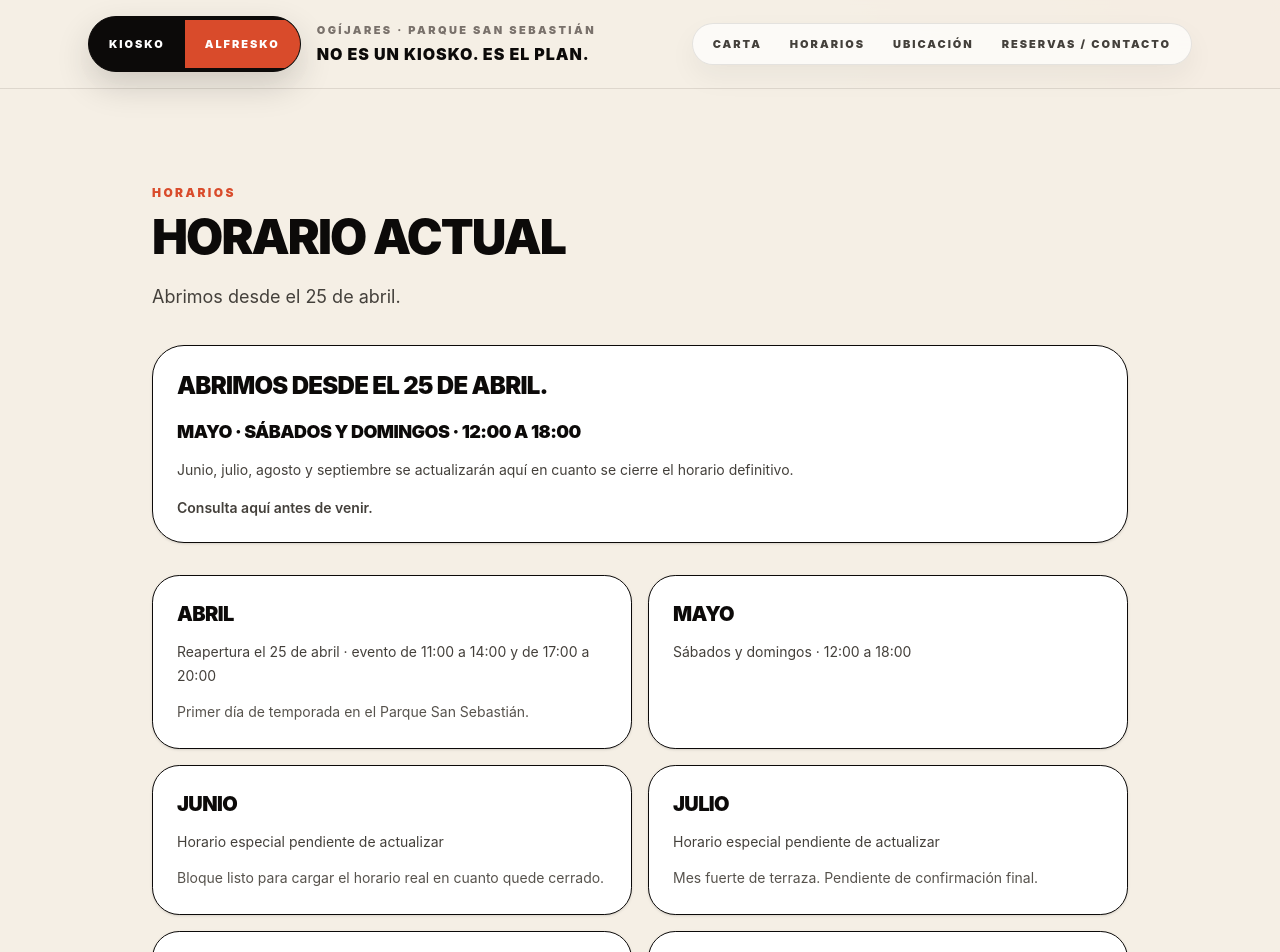
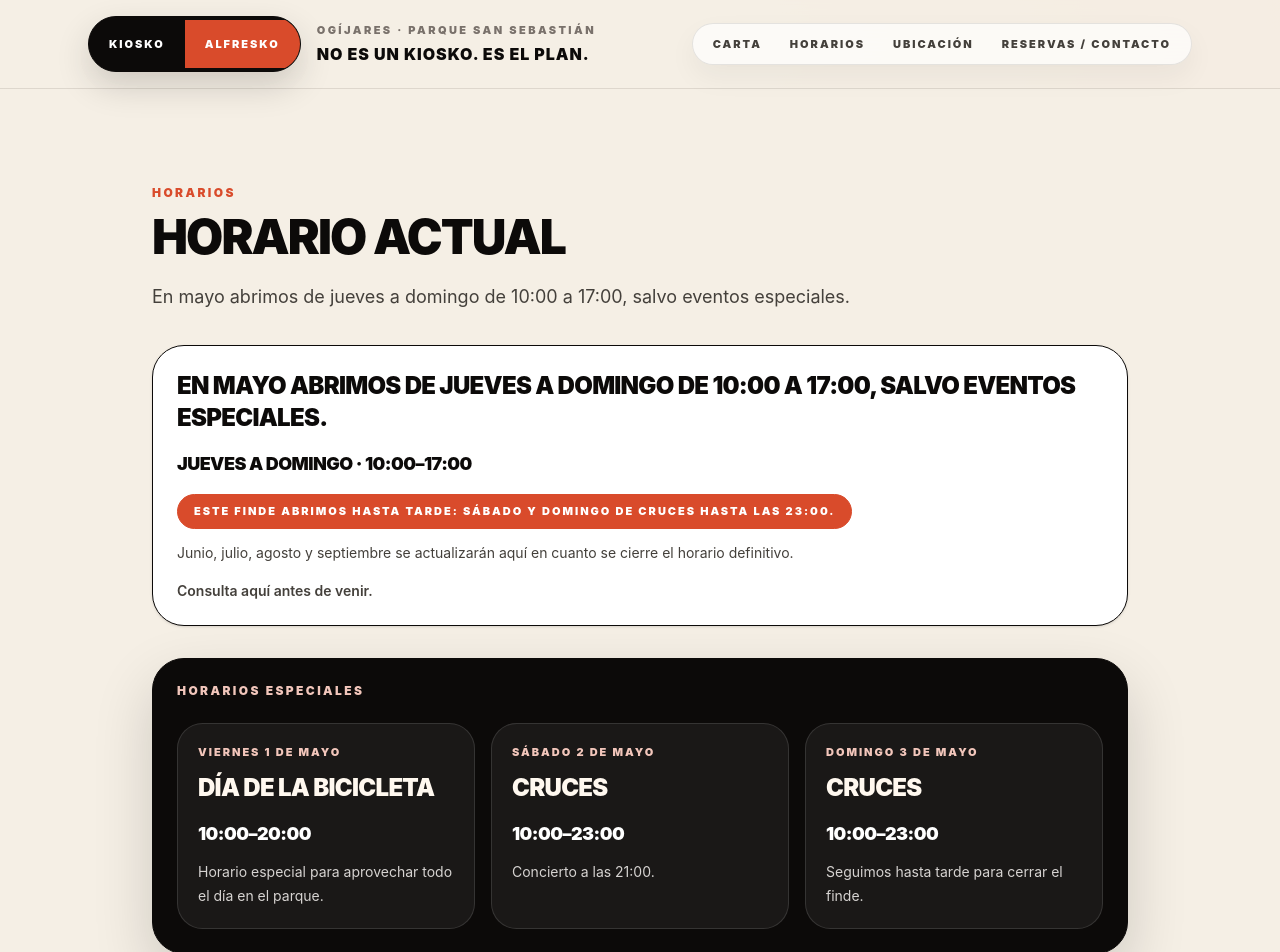
Before and after one commit to xavvvibo/kioskoalfresko, a Next.js app: page /horarios in a window 1280 px wide. Shown: the top 952 px of the page. Built offline with nearby package versions, Linux system fonts and the light colour scheme.

Commit message:
update may hours and event promos

```diff
--- a/app/horarios/page.tsx
+++ b/app/horarios/page.tsx
@@ -1,9 +1,9 @@
-import { seasonalSchedule, siteConfig } from "@/content/site";
+import { maySchedule, maySpecialEvents, seasonalSchedule, siteConfig } from "@/content/site";
 import { buildMetadata } from "@/lib/metadata";
 
 export const metadata = buildMetadata({
   title: "Horarios de Kiosko Alfresko | Ogíjares",
-  description: "Consulta la reapertura del 25 de abril y los horarios estacionales de Kiosko Alfresko.",
+  description: "Consulta el horario de mayo, los eventos especiales del finde y los horarios estacionales de Kiosko Alfresko.",
   path: "/horarios",
 });
 
@@ -13,12 +13,28 @@ export default function HorariosPage() {
       <div className="mx-auto max-w-5xl px-4 py-16 sm:px-6 md:py-24">
         <p className="text-xs font-black uppercase tracking-[0.2em] text-[#d94b2b]">Horarios</p>
         <h1 className="mt-3 text-4xl font-black uppercase tracking-[-0.04em] text-stone-950 md:text-5xl">Horario actual</h1>
-        <p className="mt-5 max-w-3xl text-lg leading-8 text-stone-700">Abrimos desde el 25 de abril.</p>
+        <p className="mt-5 max-w-3xl text-lg leading-8 text-stone-700">{maySchedule.normalSummary}</p>
         <div className="mt-8 rounded-[2rem] border border-stone-950 bg-white p-6 shadow-sm">
           <h2 className="text-2xl font-black uppercase tracking-[-0.03em] text-stone-950">{siteConfig.schedule.currentSummary}</h2>
-          <p className="mt-4 text-lg font-black uppercase tracking-[-0.03em] text-stone-950">Mayo · Sábados y domingos · 12:00 a 18:00</p>
+          <p className="mt-4 text-lg font-black uppercase tracking-[-0.03em] text-stone-950">{maySchedule.normalHours}</p>
+          <p className="mt-4 inline-flex rounded-full border border-[#d94b2b] bg-[#d94b2b] px-4 py-2 text-[11px] font-black uppercase tracking-[0.18em] text-white">
+            {maySchedule.weekendNotice}
+          </p>
           <p className="mt-3 text-sm leading-6 text-stone-700">{siteConfig.schedule.note}</p>
           <p className="mt-4 text-sm font-semibold text-stone-700">Consulta aquí antes de venir.</p>
+        </div>
+        <div className="mt-8 rounded-[2rem] border border-stone-950 bg-stone-950 p-6 text-white shadow-[0_24px_60px_rgba(0,0,0,0.16)]">
+          <p className="text-xs font-black uppercase tracking-[0.2em] text-[#f2c6bb]">Horarios especiales</p>
+          <div className="mt-6 grid gap-4 md:grid-cols-3">
+            {maySpecialEvents.map((item) => (
+              <article key={item.date} className="rounded-[1.6rem] border border-white/12 bg-white/6 p-5">
+                <p className="text-[11px] font-black uppercase tracking-[0.18em] text-[#f2c6bb]">{item.date}</p>
+                <h2 className="mt-3 text-2xl font-black uppercase tracking-[-0.03em] text-[#fff8ef]">{item.title}</h2>
+                <p className="mt-4 text-lg font-black uppercase tracking-[-0.03em] text-white">{item.hours}</p>
+                {item.note ? <p className="mt-3 text-sm leading-6 text-stone-300">{item.note}</p> : null}
+              </article>
+            ))}
+          </div>
         </div>
         <div className="mt-8 grid gap-4 md:grid-cols-2">
           {seasonalSchedule.map((item) => (
--- a/components/home/FinalCta.tsx
+++ b/components/home/FinalCta.tsx
@@ -1,3 +1,4 @@
+import { maySalesFocus } from "@/content/site";
 import { ActionButton } from "@/components/ui/ActionButton";
 
 export function FinalCta() {
@@ -8,12 +9,12 @@ export function FinalCta() {
       <div className="mx-auto max-w-4xl text-center">
         <p className="relative z-10 text-xs font-black uppercase tracking-[0.28em] text-[#f2c6bb]">Temporada abierta</p>
         <h2 className="relative z-10 mt-5 text-[3rem] font-black uppercase leading-[0.88] tracking-[-0.06em] md:text-[5.6rem]">Si os apetece terraceo, ya está abierto.</h2>
-        <p className="relative z-10 mt-5 text-lg font-semibold text-stone-300 md:text-xl">Desde el 25 de abril.</p>
+        <p className="relative z-10 mt-5 text-lg font-semibold text-stone-300 md:text-xl">Smash Burgers 180G, bebida + tapa y parque en Ogíjares.</p>
         <div className="relative z-10 mt-9 flex flex-wrap justify-center gap-3">
           <ActionButton href="/ubicacion-ogijares">Cómo llegar</ActionButton>
           <ActionButton href="/horarios" kind="secondary">Ver horarios</ActionButton>
         </div>
-        <p className="relative z-10 mt-6 text-sm font-semibold text-stone-300">Perfecto para una ronda, unas tapas y echar el rato.</p>
+        <p className="relative z-10 mt-6 text-sm font-semibold text-stone-300">{maySalesFocus.extra}</p>
       </div>
     </div>
   );
--- a/components/home/Hero.tsx
+++ b/components/home/Hero.tsx
@@ -1,4 +1,4 @@
-import { heroActions, siteConfig } from "@/content/site";
+import { heroActions, maySchedule, maySalesFocus, siteConfig } from "@/content/site";
 import { ActionButton } from "@/components/ui/ActionButton";
 
 export function Hero() {
@@ -9,6 +9,9 @@ export function Hero() {
         <div className="relative">
           <div className="absolute -left-3 top-20 hidden h-28 w-1 bg-[#d94b2b] md:block" />
           <p className="inline-flex rounded-full border border-stone-950 bg-stone-950 px-4 py-2 text-[11px] font-black uppercase tracking-[0.22em] text-white shadow-[0_10px_24px_rgba(0,0,0,0.14)]">Ogíjares · Parque San Sebastián</p>
+          <p className="mt-4 inline-flex rounded-full border border-[#d94b2b] bg-[#d94b2b] px-4 py-2 text-[11px] font-black uppercase tracking-[0.2em] text-white shadow-[0_14px_28px_rgba(217,75,43,0.24)]">
+            {maySchedule.weekendNotice}
+          </p>
           <h1 className="mt-7 max-w-4xl text-[3.3rem] font-black uppercase leading-[0.88] tracking-[-0.07em] text-stone-950 sm:text-[4.3rem] md:max-w-3xl md:text-[6.25rem]">{siteConfig.positioning.headline}</h1>
           <p className="mt-5 max-w-lg text-base font-semibold leading-7 text-stone-800 md:text-xl md:leading-8">{siteConfig.positioning.subheadline}</p>
           <div className="mt-5 flex max-w-2xl flex-wrap gap-2.5">
@@ -27,18 +30,23 @@ export function Hero() {
           <div className="absolute -left-5 top-10 hidden h-[78%] w-px bg-stone-950/14 md:block" />
           <div className="relative overflow-hidden rounded-[2.4rem] border border-stone-950 bg-stone-950 p-7 text-white shadow-[0_34px_90px_rgba(0,0,0,0.22)] md:p-8">
             <div className="absolute right-0 top-0 h-24 w-24 rounded-bl-[2.4rem] bg-[#d94b2b]" />
-            <p className="relative z-10 text-xs font-black uppercase tracking-[0.22em] text-[#efb7a8]">Temporada abierta</p>
-            <p className="relative z-10 mt-5 text-[2.4rem] font-black uppercase leading-[0.9] tracking-[-0.06em] md:text-[3.8rem]">Arrancamos temporada en el Parque San Sebastián.</p>
-            <p className="relative z-10 mt-5 max-w-sm text-sm leading-6 text-stone-300 md:text-base">Tarde, noche y plan fácil. El 25 de abril volvemos a abrir.</p>
+            <p className="relative z-10 text-xs font-black uppercase tracking-[0.22em] text-[#efb7a8]">{maySchedule.normalLabel}</p>
+            <p className="relative z-10 mt-5 text-[2.4rem] font-black uppercase leading-[0.9] tracking-[-0.06em] md:text-[3.8rem]">{maySchedule.normalHours}</p>
+            <p className="relative z-10 mt-5 max-w-sm text-sm leading-6 text-stone-300 md:text-base">{maySchedule.weekendLead}</p>
+            <div className="relative z-10 mt-6 flex flex-wrap gap-3">
+              <ActionButton href="/carta">Ver carta</ActionButton>
+              <ActionButton href="/ubicacion-ogijares" kind="secondary">Cómo llegar</ActionButton>
+            </div>
           </div>
           <div className="grid gap-4 sm:grid-cols-2">
             <div className="rounded-[1.8rem] border border-stone-950 bg-white p-5 shadow-[0_12px_28px_rgba(0,0,0,0.06)]">
-              <div className="text-[11px] font-black uppercase tracking-[0.2em] text-[#d94b2b]">Reapertura</div>
-              <div className="mt-3 text-lg font-black uppercase leading-tight text-stone-950 md:text-[1.35rem]">{siteConfig.schedule.currentSummary}</div>
+              <div className="text-[11px] font-black uppercase tracking-[0.2em] text-[#d94b2b]">Horario mayo</div>
+              <div className="mt-3 text-lg font-black uppercase leading-tight text-stone-950 md:text-[1.35rem]">{maySchedule.normalSummary}</div>
             </div>
             <div className="rounded-[1.8rem] border border-stone-950 bg-[#d94b2b] p-5 text-white shadow-[0_16px_34px_rgba(217,75,43,0.22)]">
-              <div className="text-[11px] font-black uppercase tracking-[0.2em] text-white/80">Dónde</div>
-              <div className="mt-3 text-lg font-black uppercase leading-tight md:text-[1.35rem]">{siteConfig.location.area}<br />{siteConfig.location.city}</div>
+              <div className="text-[11px] font-black uppercase tracking-[0.2em] text-white/80">Este finde</div>
+              <div className="mt-3 text-lg font-black uppercase leading-tight md:text-[1.35rem]">{maySalesFocus.title}</div>
+              <p className="mt-3 text-sm font-semibold leading-6 text-white/88">{maySalesFocus.extra}</p>
             </div>
           </div>
         </div>
--- a/components/home/MenuPreview.tsx
+++ b/components/home/MenuPreview.tsx
@@ -1,4 +1,5 @@
 import { smashPromo } from "@/content/menu";
+import { maySalesFocus } from "@/content/site";
 import { ActionButton } from "@/components/ui/ActionButton";
 import { SmashPromoCTA } from "@/components/menu/SmashPromoCTA";
 
@@ -9,7 +10,10 @@ export function MenuPreview() {
         <div>
           <p className="text-xs font-black uppercase tracking-[0.2em] text-[#d94b2b]">Carta</p>
           <p className="mt-4 text-4xl font-black uppercase leading-none tracking-[-0.04em] text-stone-950">Empieza por la ronda.</p>
-          <p className="mt-3 text-lg font-medium leading-7 text-stone-800">Smash burgers, parrilla, cosas para compartir y bebidas con precios claros para decidir rápido.</p>
+          <p className="mt-3 text-lg font-medium leading-7 text-stone-800">{maySalesFocus.body}</p>
+          <p className="mt-4 rounded-full border border-stone-950/10 bg-[#f8f1e7] px-4 py-2 text-xs font-black uppercase tracking-[0.18em] text-stone-950">
+            {maySalesFocus.extra}
+          </p>
           <div className="mt-6"><ActionButton href="/carta">Ver carta</ActionButton></div>
         </div>
         <SmashPromoCTA
--- a/components/home/SchedulePanel.tsx
+++ b/components/home/SchedulePanel.tsx
@@ -1,4 +1,4 @@
-import { seasonalSchedule, siteConfig } from "@/content/site";
+import { maySchedule, maySpecialEvents, seasonalSchedule, siteConfig } from "@/content/site";
 import { ActionButton } from "@/components/ui/ActionButton";
 
 const statusClasses = {
@@ -14,11 +14,24 @@ export function SchedulePanel() {
         <div>
           <p className="text-xs font-black uppercase tracking-[0.2em] text-[#d94b2b]">{siteConfig.schedule.currentLabel}</p>
           <h3 className="mt-3 text-4xl font-black uppercase leading-none tracking-[-0.04em] text-stone-950 md:text-5xl">{siteConfig.schedule.currentSummary}</h3>
-          <p className="mt-5 text-lg font-black uppercase tracking-[-0.03em] text-stone-950">Mayo · Sábados y domingos · 12:00 a 18:00</p>
+          <p className="mt-5 text-lg font-black uppercase tracking-[-0.03em] text-stone-950">{maySchedule.normalHours}</p>
+          <p className="mt-4 inline-flex rounded-full border border-[#d94b2b] bg-[#d94b2b] px-4 py-2 text-[11px] font-black uppercase tracking-[0.18em] text-white">
+            {maySchedule.weekendNotice}
+          </p>
           <p className="mt-4 max-w-2xl text-sm leading-6 text-stone-700">{siteConfig.schedule.note}</p>
           <p className="mt-4 text-sm font-semibold text-stone-700">Consulta aquí antes de venir.</p>
         </div>
         <ActionButton href="/horarios" kind="secondary">Ver horarios</ActionButton>
+      </div>
+      <div className="mt-8 grid gap-4 lg:grid-cols-3">
+        {maySpecialEvents.map((item) => (
+          <article key={item.date} className="rounded-[1.5rem] border border-stone-950 bg-[#f8f1e7] p-5 shadow-[0_10px_24px_rgba(0,0,0,0.04)]">
+            <p className="text-[11px] font-black uppercase tracking-[0.18em] text-[#d94b2b]">{item.date}</p>
+            <h4 className="mt-3 text-2xl font-black uppercase tracking-[-0.03em] text-stone-950">{item.title}</h4>
+            <p className="mt-4 text-lg font-black uppercase tracking-[-0.03em] text-stone-950">{item.hours}</p>
+            {item.note ? <p className="mt-3 text-sm leading-6 text-stone-700">{item.note}</p> : null}
+          </article>
+        ))}
       </div>
       <div className="mt-8 grid gap-4 md:grid-cols-2 xl:grid-cols-3">
         {seasonalSchedule.map((item) => (
--- a/content/site.ts
+++ b/content/site.ts
@@ -1,4 +1,4 @@
-import type { ActionLink, MenuCategory, SeasonalScheduleItem, SeoLanding } from "@/types/site";
+import type { ActionLink, MenuCategory, ScheduleEvent, SeasonalScheduleItem, SeoLanding } from "@/types/site";
 
 export const siteConfig = {
   name: "Kiosko Alfresko",
@@ -37,19 +37,57 @@ export const siteConfig = {
   },
   schedule: {
     currentLabel: "Horario actual",
-    currentSummary: "Abrimos desde el 25 de abril.",
+    currentSummary: "En mayo abrimos de jueves a domingo de 10:00 a 17:00, salvo eventos especiales.",
     note: "Junio, julio, agosto y septiembre se actualizarán aquí en cuanto se cierre el horario definitivo.",
   },
 };
 
 export const seasonalSchedule: SeasonalScheduleItem[] = [
   { month: "Abril", status: "confirmed", summary: "Reapertura el 25 de abril · evento de 11:00 a 14:00 y de 17:00 a 20:00", note: "Primer día de temporada en el Parque San Sebastián.", highlight: true },
-  { month: "Mayo", status: "confirmed", summary: "Sábados y domingos · 12:00 a 18:00", highlight: true },
+  { month: "Mayo", status: "confirmed", summary: "Jueves a domingo · 10:00 a 17:00", note: "Este finde hay horario ampliado por Día de la Bicicleta y Cruces.", highlight: true },
   { month: "Junio", status: "pending", summary: "Horario especial pendiente de actualizar", note: "Bloque listo para cargar el horario real en cuanto quede cerrado." },
   { month: "Julio", status: "pending", summary: "Horario especial pendiente de actualizar", note: "Mes fuerte de terraza. Pendiente de confirmación final." },
   { month: "Agosto", status: "pending", summary: "Horario especial pendiente de actualizar", note: "Mes fuerte de terraza. Pendiente de confirmación final." },
   { month: "Septiembre", status: "special", summary: "Horario especial por fiestas patronales, pendiente de actualizar", note: "Preparado para reflejar el tramo especial sin rehacer el bloque." },
 ];
+
+export const maySchedule = {
+  normalLabel: "Mayo en el Parque San Sebastián",
+  normalHours: "Jueves a domingo · 10:00–17:00",
+  normalSummary: "En mayo abrimos de jueves a domingo de 10:00 a 17:00, salvo eventos especiales.",
+  weekendNotice: "Este finde abrimos hasta tarde: sábado y domingo de Cruces hasta las 23:00.",
+  weekendLead: "Este finde horarios especiales por Día de la Bicicleta y Cruces.",
+};
+
+export const maySpecialEvents: ScheduleEvent[] = [
+  {
+    date: "Viernes 1 de mayo",
+    title: "Día de la Bicicleta",
+    hours: "10:00–20:00",
+    note: "Horario especial para aprovechar todo el día en el parque.",
+    highlight: true,
+  },
+  {
+    date: "Sábado 2 de mayo",
+    title: "Cruces",
+    hours: "10:00–23:00",
+    note: "Concierto a las 21:00.",
+    highlight: true,
+  },
+  {
+    date: "Domingo 3 de mayo",
+    title: "Cruces",
+    hours: "10:00–23:00",
+    note: "Seguimos hasta tarde para cerrar el finde.",
+    highlight: true,
+  },
+];
+
+export const maySalesFocus = {
+  title: "Smash Burgers 180G, bebida + tapa y parque.",
+  body: "Smash Burgers 180G, bebida + tapa y plan fácil en el Parque San Sebastián · Ogíjares.",
+  extra: "Sábado · concierto a las 21:00.",
+};
 
 export const reopeningCampaign = {
   date: "25 de abril",
@@ -135,7 +173,7 @@ export const seoLandings: SeoLanding[] = [
 
 export const ownerSections = [
   { title: "Resumen de negocio", items: ["Reapertura 25 de abril", "CTAs activos", "Páginas SEO publicadas", "Estado de placeholders"] },
-  { title: "Horarios estacionales", items: ["25 de abril: reapertura", "Mayo fin de semana 12:00–18:00", "Junio pendiente", "Julio pendiente", "Agosto pendiente", "Septiembre especial"] },
+  { title: "Horarios estacionales", items: ["25 de abril: reapertura", "Mayo jueves a domingo 10:00–17:00", "1 mayo 10:00–20:00", "2 y 3 mayo 10:00–23:00", "Junio pendiente", "Julio pendiente", "Agosto pendiente", "Septiembre especial"] },
   { title: "Carta y categorías", items: ["Bebidas", "Tapas", "Raciones", "Para compartir", "Opciones para niños"] },
   { title: "SEO local", items: ["Tomar algo en Ogíjares", "Tapas en Ogíjares", "Terraza en Ogíjares", "Bar en Ogíjares"] },
 ];
```
Also changed, not shown: types/site.ts (+8 -0 lines).
